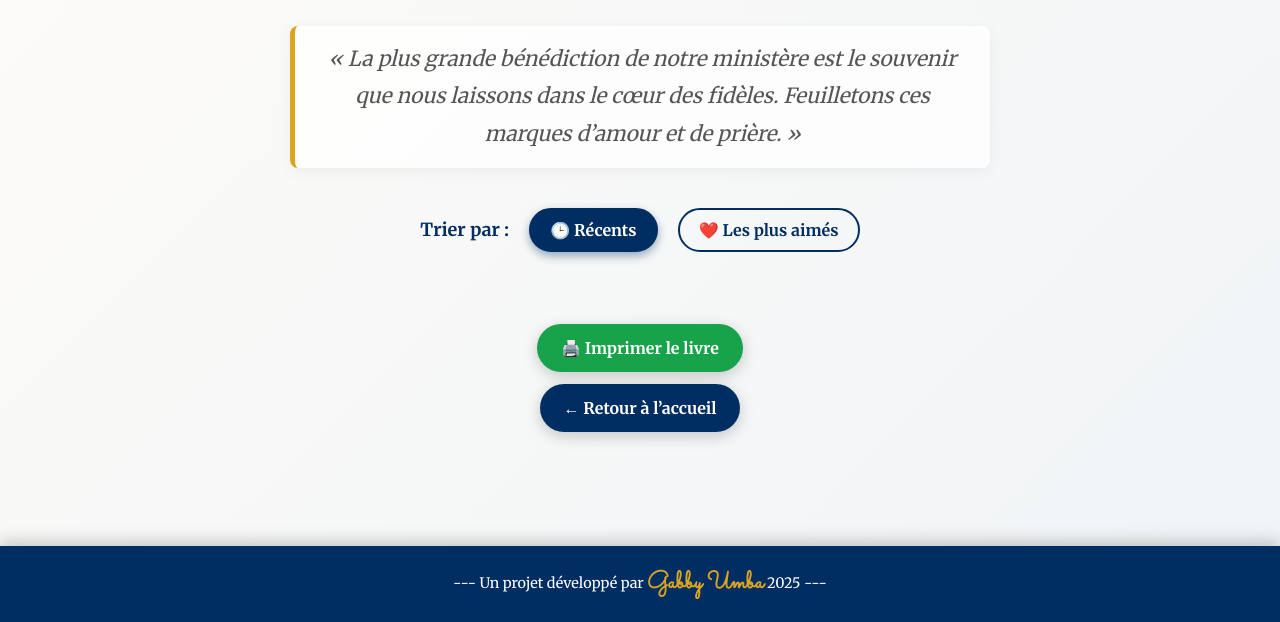
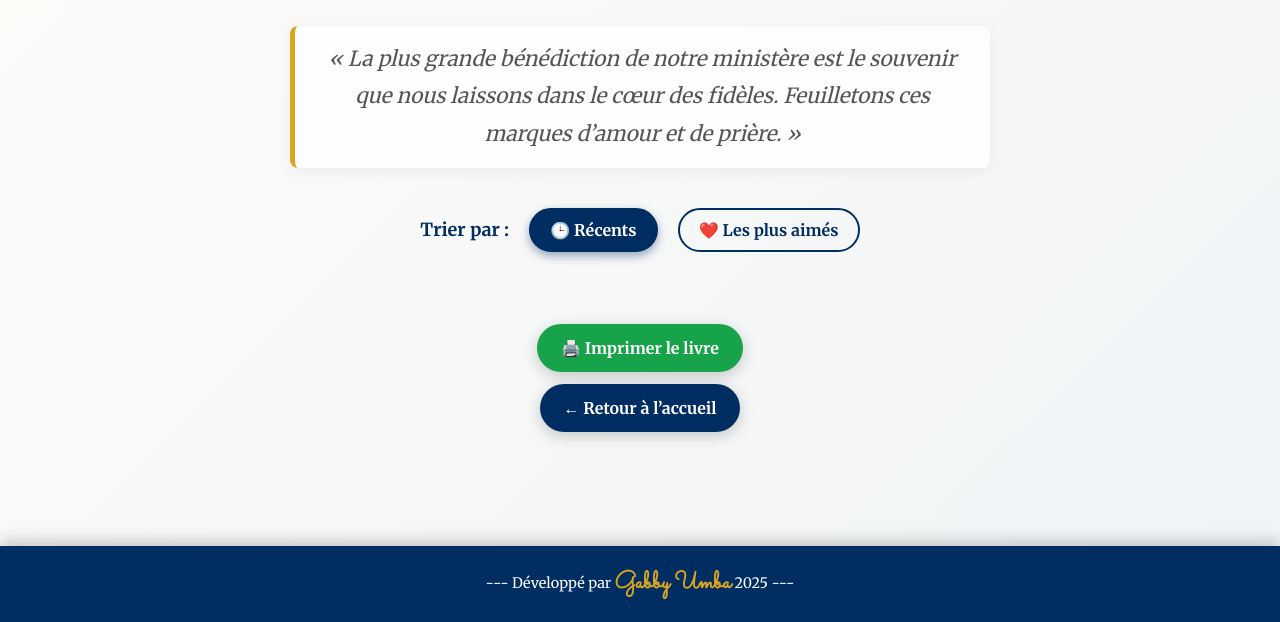
Before and after one commit to Gabby344/AbbePatrickLivre, a plain HTML site: page livre.html in a window 1280 px wide. Shown: the part 507-1129 px from the top of the page. Drawn offline with nearby package versions, Linux system fonts and the light colour scheme; no server answers.

Commit message:
Update livre.html

```diff
--- a/livre.html
+++ b/livre.html
@@ -297,7 +297,7 @@
   </main>
 
   <footer>
-    <span>--- Un projet développé par <span class="designer-signature">Gabby Umba</span> 2025 ---</span>
+    <span>--- Développé par <span class="designer-signature">Gabby Umba</span> 2025 ---</span>
   </footer>
 
   <script>
```
